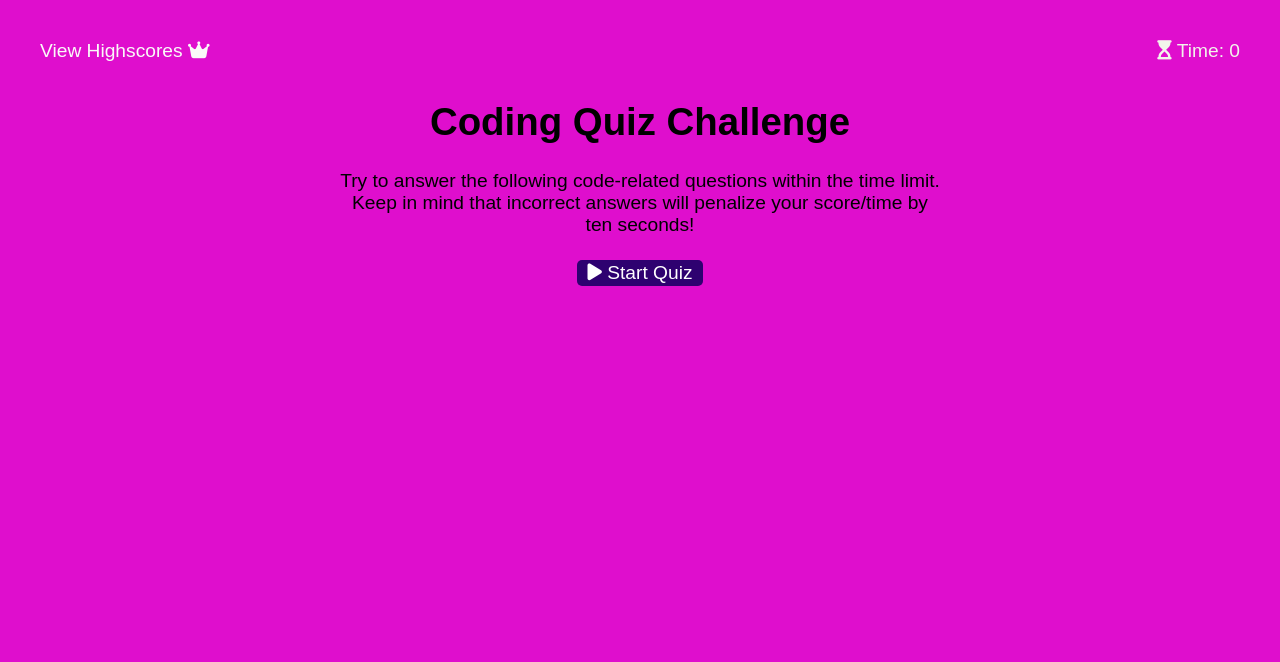
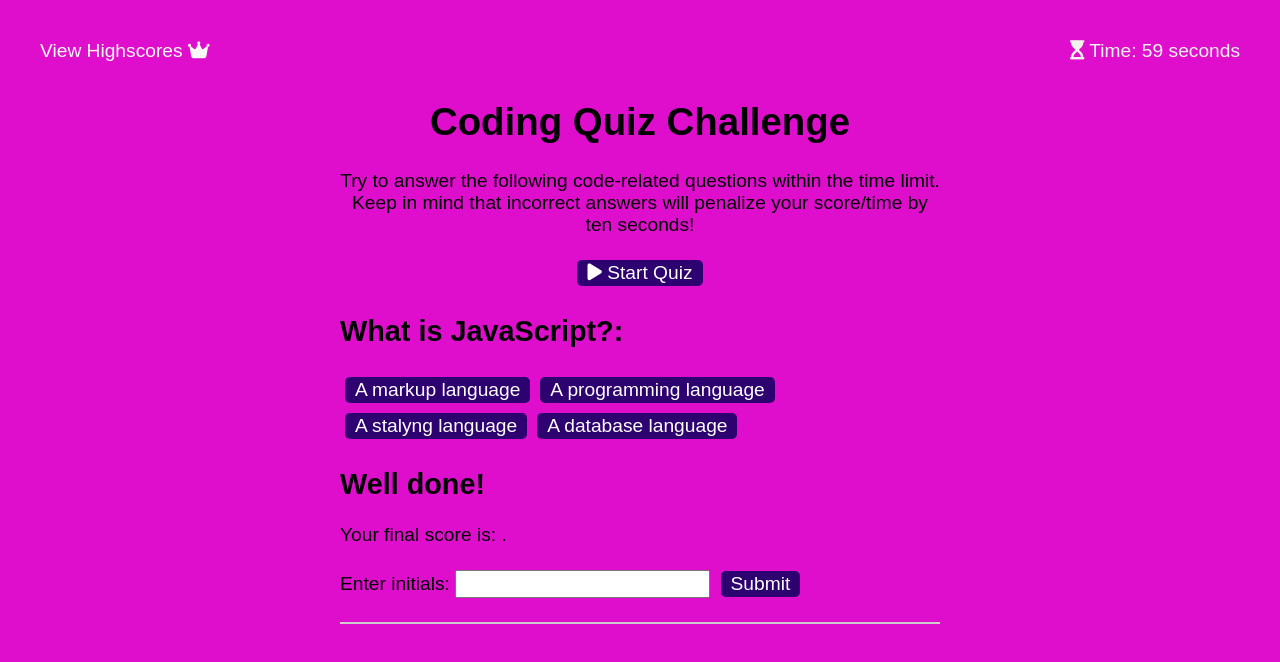
Before and after one commit to Adriana-Camarotto/Code-Quiz, a plain HTML site: page index.html in a window 1280 px wide. Both pictures are taken after a click on the button "Start Quiz". Drawn offline with Linux system fonts and the light colour scheme.

Commit message:
added multiple-choice questions

```diff
--- a/assets/js/script.js
+++ b/assets/js/script.js
@@ -1,23 +1,118 @@
-const timer = document.getElementById('timer');
-const questionTitle = document.getElementById('question-title');
+const startBtn = document.getElementById("start-btn");
+const timer = document.getElementById("timer");
+const question = document.getElementById('question-title');
+const answers = document.getElementById('answers');
 const choices = document.getElementById('choices');
+
 const totalTime = 60; // in seconds
+let timeLeft,
+    questionIndex,
+    score;
 
+const questions = [
+    {
+        question: `What is JavaScript?:`,
+        choices: [
+            "A markup language",
+            "A programming language",
+            "A stalyng language",
+            "A database language"
+        ],
+        answer: 1,
+    },
+    {
+        question: `Wich of the following is NOT a primitive data type in JavaScript?`,
+        choices: [
+            "Number",
+            "String",
+            "Boolean",
+            "Object"
+        ],
+        answer: 3,
+    },
+    {
+        question: `What is the purpose of a function in JavaScript?`,
+        choices: [
+            "To store data",
+            "To creat objects",
+            "To perform action and return values",
+            "To style elements on webpage"
+        ],
+        answer: 2,
+    },
+    {
+        question: `What is an array in JavaScript?`,
+        choices: [
+            "A type of objects stores a collection o values",
+            "A function that performs a specific task",
+            "A conditional statement that executes code if a certain condition is true",
+            "A loop that iterates over a colletion of values"
+        ],
+        answer: 0,
+    },
 
+];
+
+// Add event listener to the start button.
+startBtn.addEventListener(`click`, startQuiz);
+
+//Start the game
 
 //function sets an interval that updates the timer every second.
 // In other words it is responsible for setting up the timer for the quiz.
-function startTimer() {
-    startTimer.disable =true; // disable the start button
+function startQuiz() {
+    startBtn.disabled = true; // disable the start button
     timeLeft = totalTime; // set the time left to the total time.
-    questionTitleIndex = 0; // set the question index to 0. Which is the index of the fist question in the questions array.
+    questionIndex = 0; // set the question index to 0. Which is the index of the fist question in the questions array.
     score = 0; // set the score to 0.
     displayQuestion(); //call the function to display the first question.
     startTimer(); //call the function again to start the timer.
 }
 
-function endQ🇺iz() {
+// start the timer
+function startTimer() {
+    let countdown = setInterval(() => {
+        timer.innerText = `${timeLeft--} seconds`;
+    if (timeLeft < 0) {
+        clearInterval(countdown);
+        endQuiz();
+     }
+  }, 1000);
+}
+
+
+// Display the question
+function displayQuestion() { // Show the question
+    question.innerText = questions[questionIndex].question; // display the question
+    answers.innerHTML = ``; // empty the answers
+    questions[questionIndex].choices.forEach((choices, index) => { // for each option
+        const button = document.createElement(`button`); // create a button
+        button.innerText = choices; // set the button text to the option
+        button.addEventListener(`click`, () => checkAnswer(index)); // add an event listener to the button
+        answers.appendChild(button); //adds the button element as a child to the answers element in an HTML document using JavaScript.
+    });
+}
+
+
+//  Check the answer
+function checkAnswer(index) {
+    if (index === questions[questionIndex].answer) { // if the answer is correct
+        score++;// add 1 to the score.
+    } else {
+        timeLeft -= 10; //subtract 10 seconds from the time left.
+    }
+    questionIndex++; // increment the question index.
+    if (questionIndex === questions.length) { // if the question index is equal to the length of the questions array.
+        endQuiz(); // call the function to end the quiz.
+    } else { // if the question index is not equal to the length of the questions array.
+        displayQuestion(); // call the function again to display the next question.
+    }
+}
+
+// End the game
+function endQuiz() {
     timer.innerText = ``; // clear the timer.
-    questionTitle.innerText = ``; // clear the question.
-    choices.innerHTML = ``; // clear the answers.
+    const finalScore = document.getElementById("final-score"); // get the final score element.
+    finalScore.innerText = ` ${score} out of ${questions.length} questions correctly`; // clear the question.
+    answers.innerHTML = ``; // clear the answers.
 }
--- a/index.html
+++ b/index.html
@@ -13,7 +13,7 @@
   <body>
     <div class="scores"><a href="./highscores.html">View Highscores <i class="fa-solid fa-crown"></i></a></div>
 
-    <div class="timer"><i class="fa-solid fa-hourglass-start"></i> Time: <span id="time">0</span></div>
+    <div class="timer"><i class="fa-solid fa-hourglass-start"></i> Time: <span id="timer">0</span></div>
 
     <div class="wrapper">
       <div id="start-screen" class="start">
@@ -24,28 +24,28 @@
           limit. Keep in mind that incorrect answers will penalize your
           score/time by ten seconds!
         </p>
-        <button id="start"><i class="fa-solid fa-play"></i> Start Quiz </i></button>
+        <button id="start-btn"><i class="fa-solid fa-play"></i> Start Quiz </i></button>
       </div>
 
-      <div id="questions" class="hide">
-        <div id="timer">10:00</div>
+      <div id="questions" class=""> <!--class="hide"-->
         <h2 id="question-title"></h2>
         <div id="choices" class="choices"></div>
+        <div id="answers"></div>
+
       </div>
 
-      <div id="end-screen" class="hide">
+      <div id="end-screen" class=""> <!--class="hide"-->
         <h2>Well done!</h2>
-        <p>Your final score is <span id="final-score"></span>.</p>
+        <p>Your final score is: <span id="final-score"></span>.</p>
         <p>
-          Enter initials: <input type="text" id="initials" max="3" />
+          Enter initials: <input type="text" id="initials" maxlength="3" />
           <button id="submit">Submit</button>
         </p>
       </div>
 
-      <div id="feedback" class="feedback hide"></div>
+      <div id="feedback" class="feedback"></div> <!--class="feedback hide"-->
     </div>
 
-    <script src="./assets/js/questions.js"></script>
-    <script src="./assets/js/logic.js"></script>
-  </body>
+    <script src="./assets/js/script.js"></script>
+   </body>
 </html>
```
